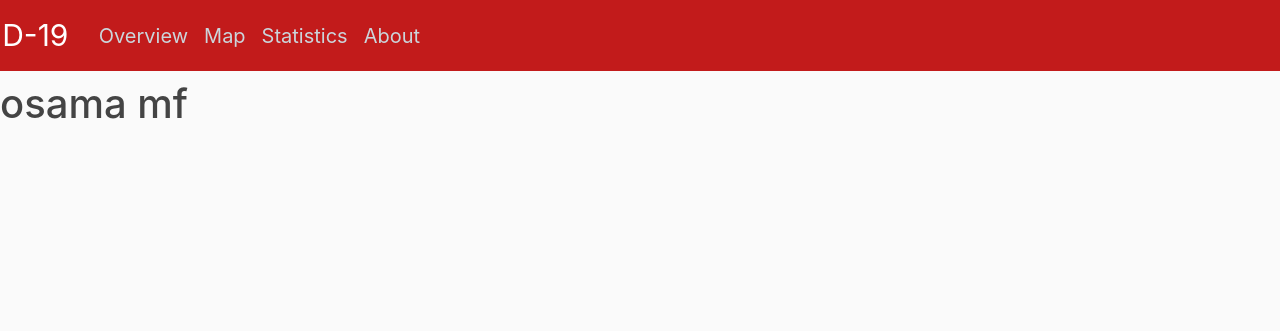
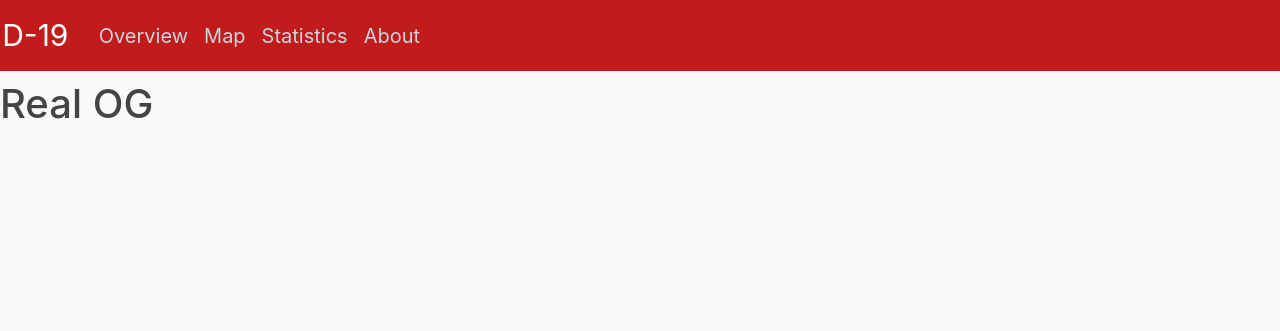
Before and after one commit to IceBreaker8/Covid-19-Website, a Django app: page /about/ in a window 1280 px wide. Shown: the top 331 px of the page. Run offline with Django 3.2, Linux system fonts and the light colour scheme; some libraries are stand-ins or nearby versions.

Commit message:
Osama test 4

```diff
--- a/covid19/templates/covidHtml/about.html
+++ b/covid19/templates/covidHtml/about.html
@@ -3,7 +3,7 @@
 
 
 
-    <h1> osama mf </h1>
+    <h1> Real OG</h1>
 
 
 
```
